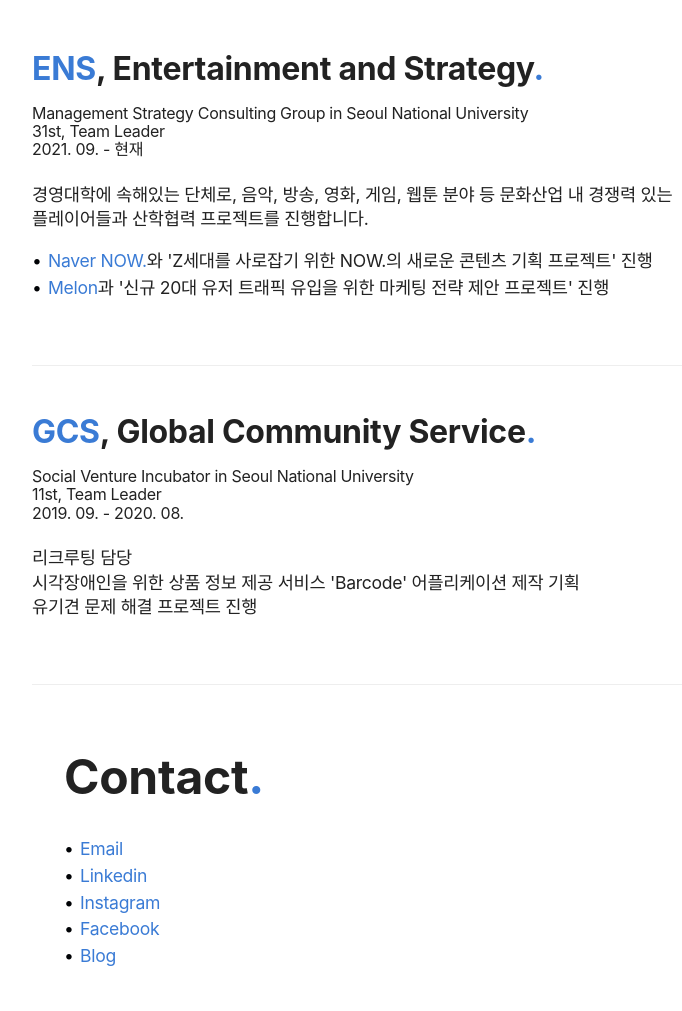
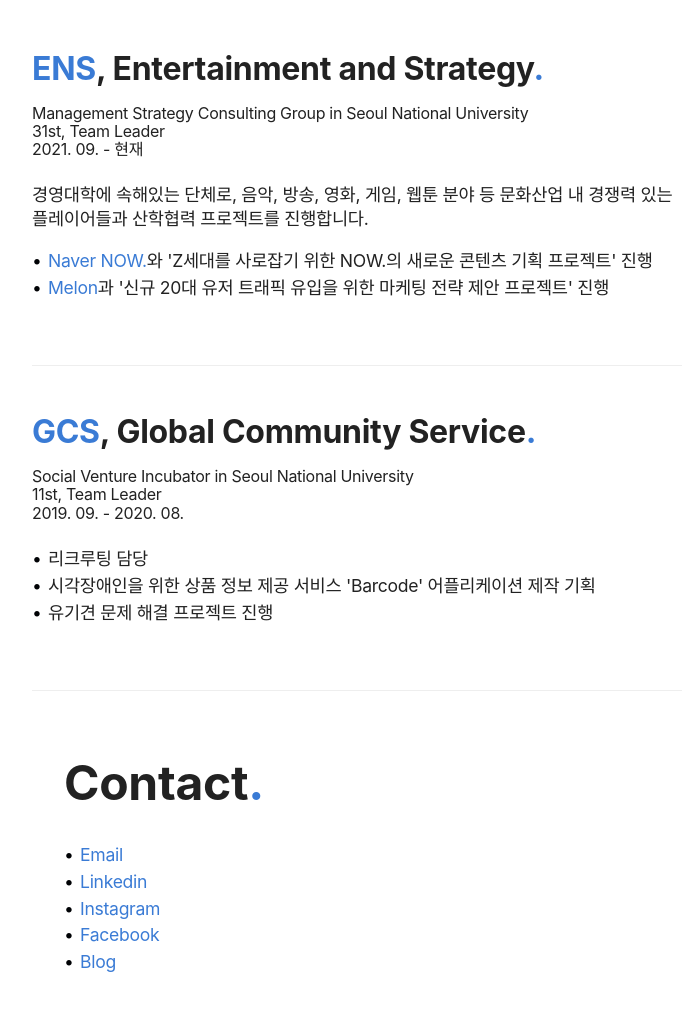
Before and after one commit to youngji-ryou/resume, a plain HTML site: page index.html in a window 1280 px wide. Shown: the part 1838-2849 px from the top of the page, without its empty margins (240-922 px from the left). Drawn offline with nearby package versions, Linux system fonts and the light colour scheme; a web font is replaced by a local one.

Commit message:
gcs list

```diff
--- a/index.html
+++ b/index.html
@@ -141,9 +141,11 @@
           <span class="time"
             ><time datetime="2021-09">2019. 09. </time> - 2020. 08.</span>
           <p>
-            리크루팅 담당<br />
-            시각장애인을 위한 상품 정보 제공 서비스 'Barcode' 어플리케이션 제작 기획<br />
-            유기견 문제 해결 프로젝트 진행<br />
+            <ul>
+              <li>리크루팅 담당</li>
+              <li>시각장애인을 위한 상품 정보 제공 서비스 'Barcode' 어플리케이션 제작 기획</li>
+              <li>유기견 문제 해결 프로젝트 진행</li>
+            </ul>
           </p>
         </div>
         <!-- <div class="other">
```
